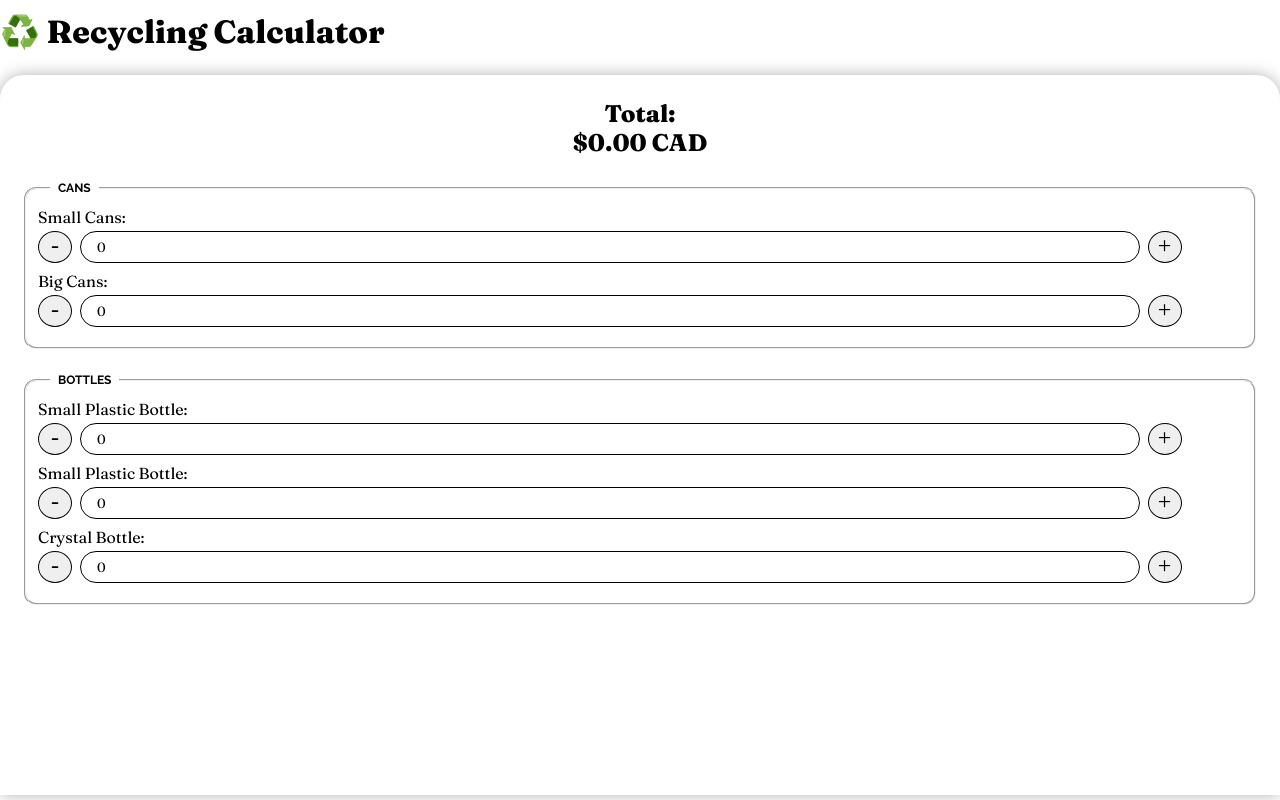
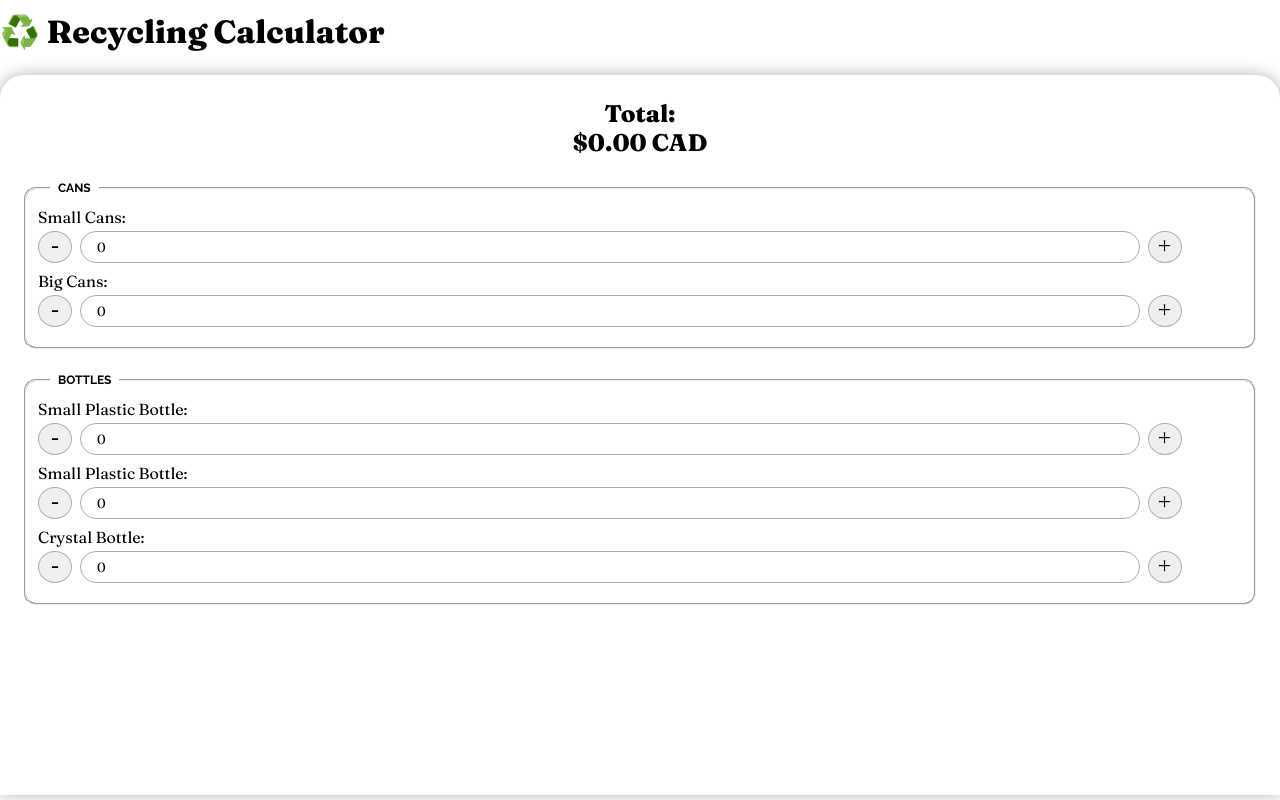
Before and after one commit to rodri-afa/recycling-calculator, a Nuxt app: page / in a window 1280 px wide. Built offline with nearby package versions, Linux system fonts and the light colour scheme.

Commit message:
visual fixes

```diff
--- a/components/Item.vue
+++ b/components/Item.vue
@@ -32,7 +32,7 @@ defineEmits(['update:itemUds', 'increaseBy'])
 
         &>* {
             height: 32px;
-            border: 1px solid;
+            border: 1px solid #aeaeae;
         }
 
         button {
@@ -45,8 +45,9 @@ defineEmits(['update:itemUds', 'increaseBy'])
             display: flex;
             justify-content: center;
             align-items: baseline;
+            color: black;
 
-            &:hover {
+            border &:hover {
                 cursor: pointer;
             }
         }
```
